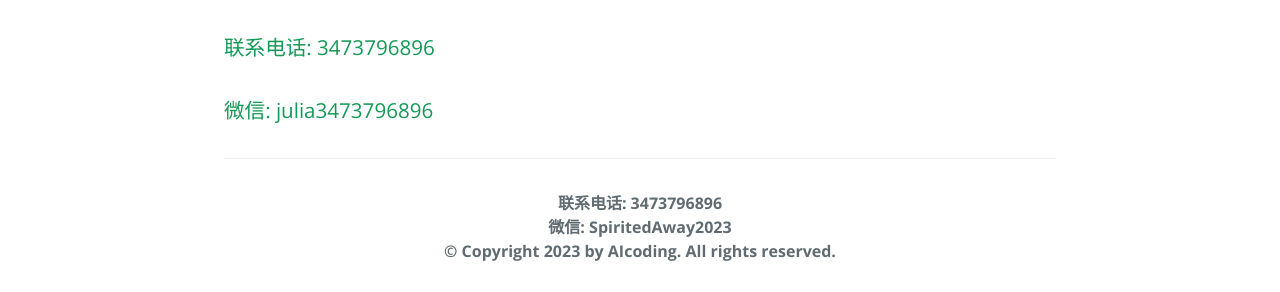
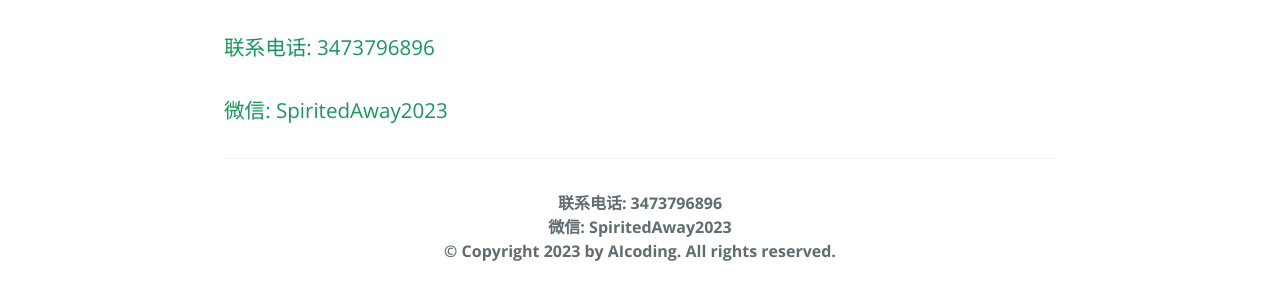
Before and after one commit to hangzhaosbu/aicoding, a Jekyll site: the page built from contact.md, in a window 1280 px wide. Shown: the part 445-737 px from the top of the page. Built offline with Jekyll 4.4.1, drawn with Linux system fonts in a browser that asks for light colours; our own code applies the rules of GitHub Pages for plain Markdown files.

Commit message:
update contact

```diff
--- a/contact.md
+++ b/contact.md
@@ -1,3 +1,3 @@
 <h3 style="text-align: center;">AIcoding</h3>
 ### 联系电话: 3473796896
-### 微信: julia3473796896
+### 微信: SpiritedAway2023
```
